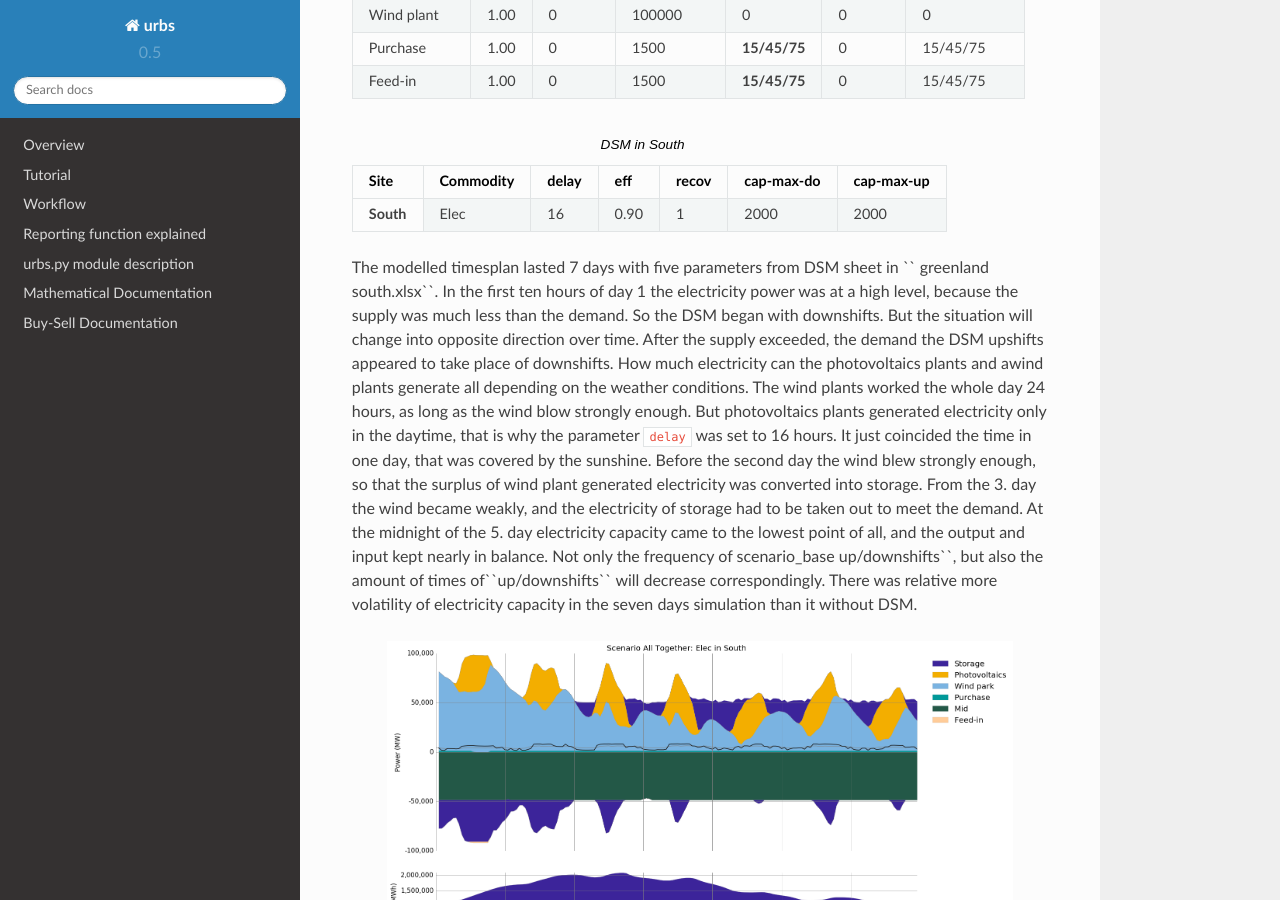
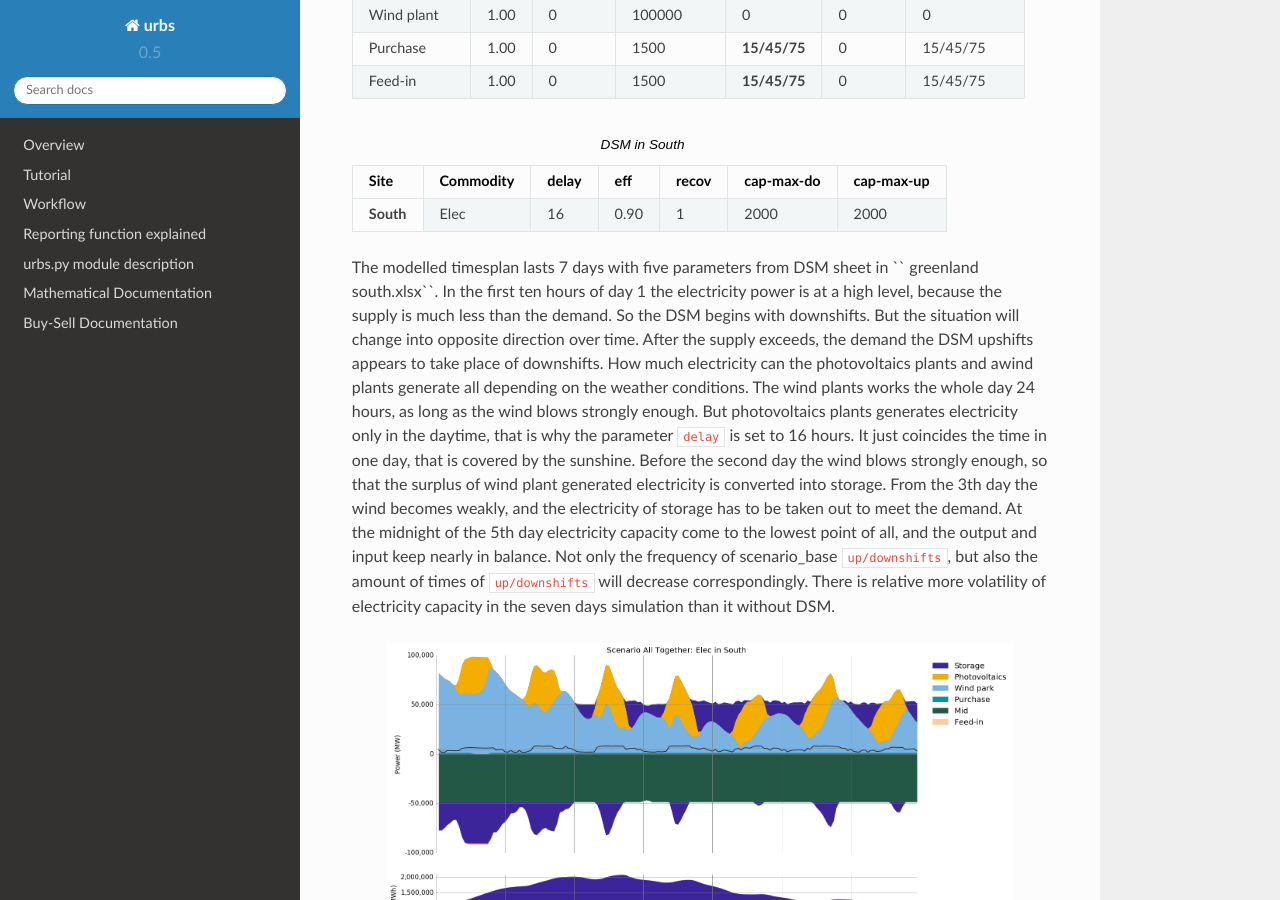
Before and after one commit to tum-ens/urbs, a Sphinx documentation site: the page built from doc/dsmdoc.rst, in a window 1280 px wide and 900 px high, scrolled down 1894 px. Built offline with Sphinx 7.4.7 and the Read the Docs theme 2.0.0, drawn with Linux system fonts in a browser that asks for light colours.

Commit message:
Update dsmdoc.rst

```diff
--- a/doc/dsmdoc.rst
+++ b/doc/dsmdoc.rst
@@ -65,8 +65,7 @@ All process, transmission and storage capacities are predetermined and
 constant.
 
 The following scenario illustrates the energy balance of the ``South`` of
-``greenland``. It has a demand of 50-100 GW that is supplied by a 50 GW
-photovoltaics plant and a 50 GW wind plant. In addition a 50 GW transmission
+``greenland``. It has a demand of 50-100 GW that is supplied by a 50 GW photovoltaics plant and a 50 GW wind plant. In addition a 50 GW transmission
 cable exports electricity, which connects the ``Mid`` of island with the grid
 of ``South``. Both capacities and prices are fix. Because of the meteorological
 effects on Photovoltaics plants, the timesteps began at the 3000th hour of the
@@ -93,24 +92,24 @@ year, which was also the beginning of the summer.
 	South,    Elec,     16,    0.90,      1,       2000,      2000
 
 
-The modelled timesplan lasted 7 days with five parameters from DSM sheet in ``
+The modelled timesplan lasts 7 days with five parameters from DSM sheet in ``
 greenland south.xlsx``. In the first ten hours of day 1 the electricity power
-was at a high level, because the supply was much less than the demand. So the
-DSM began with downshifts. But the situation will change into opposite direction
-over time. After the supply exceeded, the demand the DSM upshifts appeared to
+is at a high level, because the supply is much less than the demand. So the
+DSM begins with downshifts. But the situation will change into opposite direction
+over time. After the supply exceeds, the demand the DSM upshifts appears to
 take place of downshifts. How much electricity can the photovoltaics plants and
 awind plants generate all depending on the weather conditions. The wind plants
-worked the whole day 24 hours, as long as the wind blow strongly enough. But
-photovoltaics plants generated electricity only in the daytime, that is why the
-parameter ``delay`` was set to 16 hours. It just coincided the time in one day,
-that was covered by the sunshine. Before the second day the wind blew strongly
-enough, so that the surplus of wind plant generated electricity was converted
-into storage. From the 3. day the wind became weakly, and the electricity of
-storage had to be taken out to meet the demand. At the midnight of the 5. day
-electricity capacity came to the lowest point of all, and the output and input
-kept nearly in balance.  Not only the frequency of scenario_base up/downshifts``,
-but also the amount of times of``up/downshifts`` will decrease correspondingly.
-There was relative more volatility of electricity capacity in the seven days
+works the whole day 24 hours, as long as the wind blows strongly enough. But
+photovoltaics plants generates electricity only in the daytime, that is why the
+parameter ``delay`` is set to 16 hours. It just coincides the time in one day,
+that is covered by the sunshine. Before the second day the wind blows strongly
+enough, so that the surplus of wind plant generated electricity is converted
+into storage. From the 3th day the wind becomes weakly, and the electricity of
+storage has to be taken out to meet the demand. At the midnight of the 5th day
+electricity capacity come to the lowest point of all, and the output and input
+keep nearly in balance.  Not only the frequency of scenario_base ``up/downshifts``,
+but also the amount of times of ``up/downshifts`` will decrease correspondingly.
+There is relative more volatility of electricity capacity in the seven days
 simulation than it without DSM.
 
 
```
